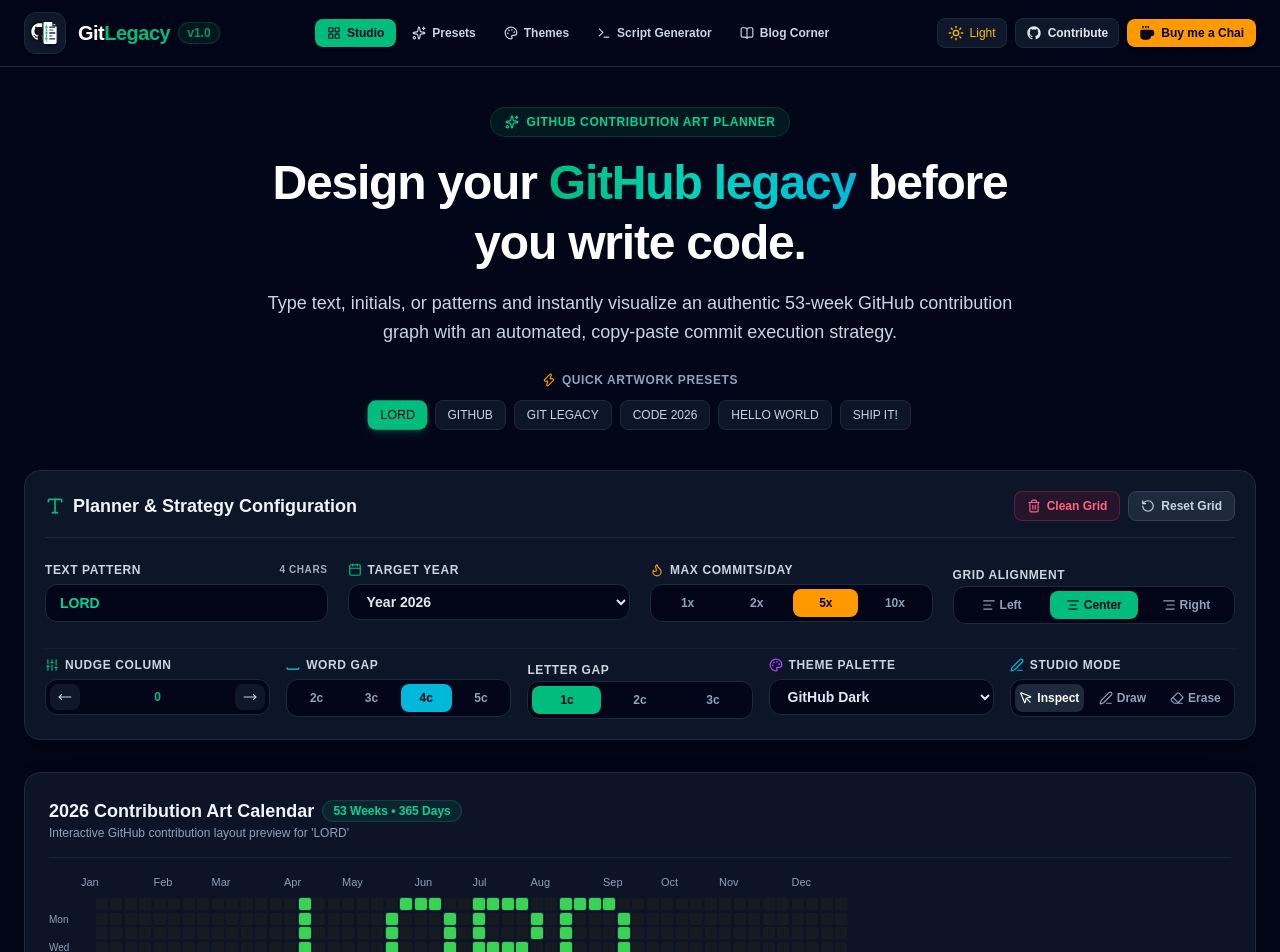
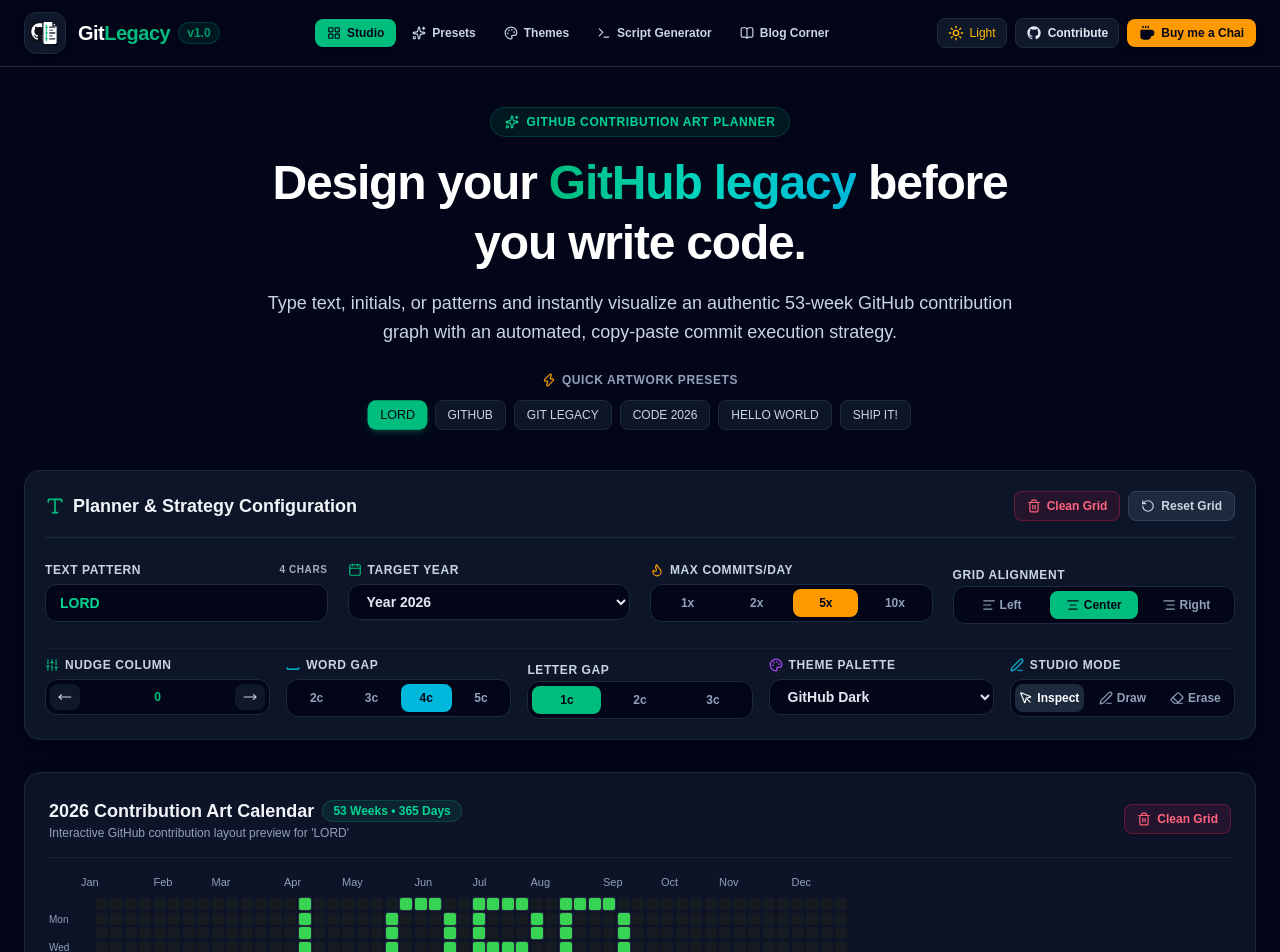
Before and after one commit to Sukhman369/githublegacy, a Next.js app: page / in a window 1280 px wide. Shown: the top 952 px of the page. Built offline with nearby package versions, Linux system fonts and the light colour scheme.

Commit message:
Added clear button near graph

```diff
--- a/src/app/page.tsx
+++ b/src/app/page.tsx
@@ -165,6 +165,8 @@
             grid={calendarGrid}
             settings={settings}
             onCellClick={handleCellClick}
+            onCleanGrid={handleCleanGrid}
+
           />
 
           {/* Commit Analytics Panel */}
--- a/src/components/ContributionGraph.tsx
+++ b/src/components/ContributionGraph.tsx
@@ -4,12 +4,14 @@
 import { CalendarGrid, ContributionCell, PlannerSettings } from '../types/calendar';
 import { getThemeById } from '../lib/theme-config';
 import { CellTooltip } from './CellTooltip';
-import { Sparkles, Info, MoveHorizontal } from 'lucide-react';
+import { Sparkles, Info, MoveHorizontal, Trash2, RotateCcw } from 'lucide-react';
 
 interface ContributionGraphProps {
   grid: CalendarGrid;
   settings: PlannerSettings;
   onCellClick: (cell: ContributionCell) => void;
+  onCleanGrid?: () => void;
+  onResetGrid?: () => void;
 }
 
 const MONTH_NAMES = ['Jan', 'Feb', 'Mar', 'Apr', 'May', 'Jun', 'Jul', 'Aug', 'Sep', 'Oct', 'Nov', 'Dec'];
@@ -19,6 +21,8 @@
   grid,
   settings,
   onCellClick,
+  onCleanGrid,
+  onResetGrid,
 }) => {
   const theme = getThemeById(settings.themeId);
   const [hoveredCell, setHoveredCell] = useState<ContributionCell | null>(null);
@@ -92,6 +96,7 @@
           </p>
         </div>
 
+        <div className="flex flex-wrap items-center gap-2">
           {/* Drawing hint */}
           {settings.drawingMode !== 'select' && (
             <div className="flex items-center gap-1.5 text-xs font-semibold text-amber-400 bg-amber-500/10 px-3 py-1 rounded-lg border border-amber-500/20">
@@ -99,6 +104,19 @@
               <span>Click or drag cells to {settings.drawingMode} custom pixels!</span>
             </div>
           )}
+
+          {onCleanGrid && (
+            <button
+              onClick={onCleanGrid}
+              className="inline-flex items-center gap-1.5 px-3 py-1.5 rounded-lg text-xs font-semibold border transition-all bg-rose-500/10 text-rose-400 hover:bg-rose-500/20 border-rose-500/30 shadow-sm hover:scale-105"
+              title="Clear text & drawing overrides for a blank canvas"
+            >
+              <Trash2 className="h-3.5 w-3.5" />
+              <span>Clean Grid</span>
+            </button>
+          )}
+
+        </div>
       </div>
 
       {/* Mobile Swipe Hint */}
```
Lines whose indentation alone changed are shown as unchanged.
